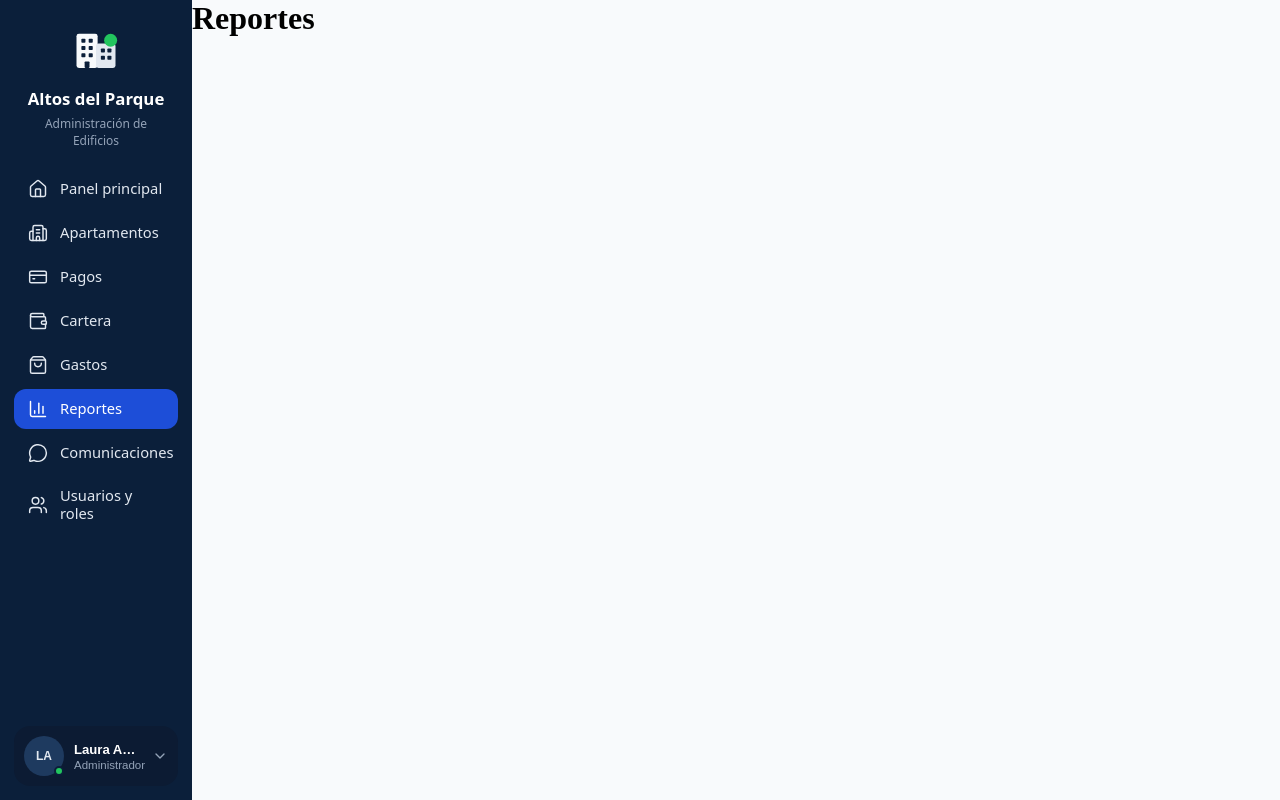
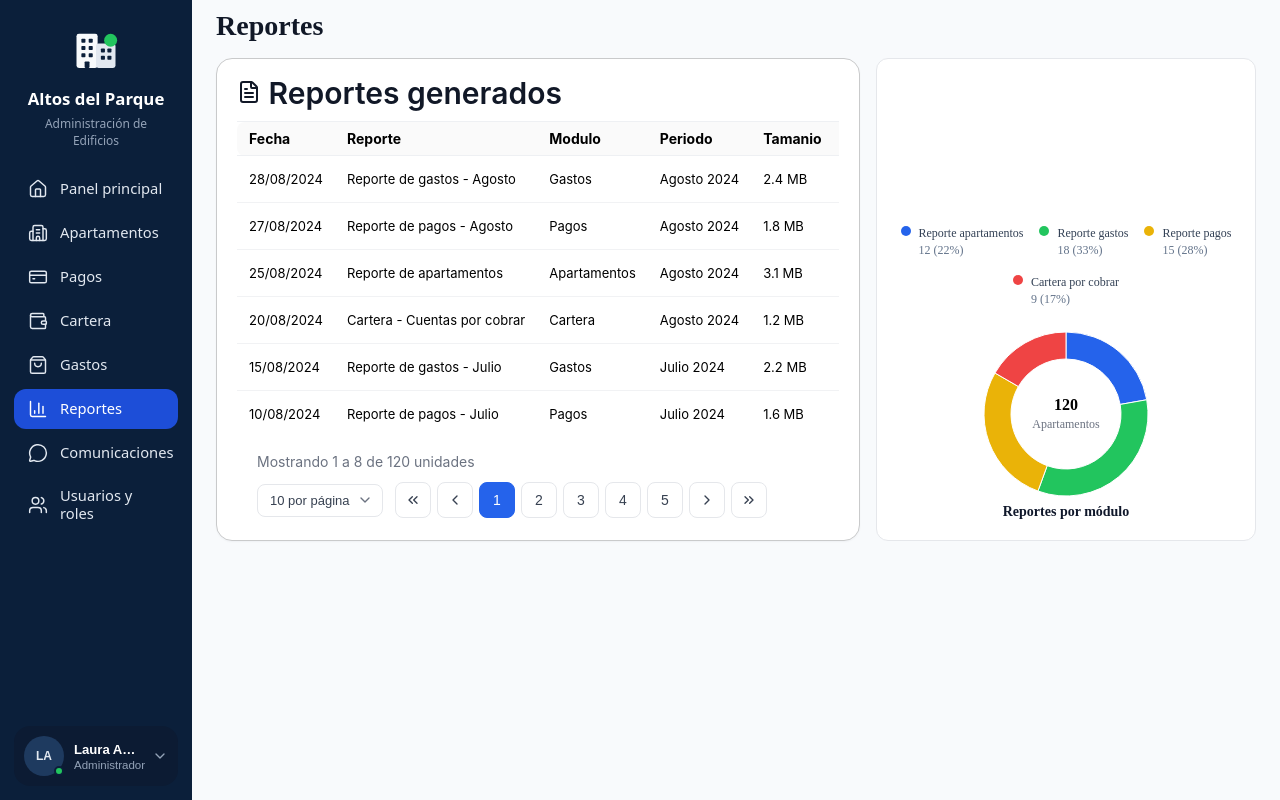
Before and after one commit to StartupName/admin-software, a React (Vite) app: page /reports in a window 1280 px wide. Built offline with nearby package versions, Linux system fonts and the light colour scheme.

Commit message:
feat(modules-reports): reuse table and donut chart components
- Add example_data for table with format pdf/excel renderer.

- Add example_data for chart and render via props.

```diff
--- a/src/modules/reports/Reports.css
+++ b/src/modules/reports/Reports.css
@@ -0,0 +1,67 @@
+.reports-container {
+  padding: 10px 24px 24px;
+  display: flex;
+  flex-direction: column;
+  gap: 16px;
+  min-height: 0;
+  box-sizing: border-box;
+}
+
+.reports-container h1 {
+  margin: 0;
+  font-size: 28px;
+  font-weight: 700;
+  color: #111827;
+}
+
+.reports-table {
+  display: flex;
+  gap: 16px;
+  align-items: flex-start;
+  min-height: 0;
+  width: 100%;
+  box-sizing: border-box;
+}
+
+.reports-table > .table-component {
+  flex: 2 1 0;
+  min-width: 0;
+  margin: 0;
+}
+
+.reports-table > .donutCard {
+  flex: 1 1 320px;
+  max-width: 380px;
+  min-width: 0;
+}
+
+.reports-format {
+  display: inline-flex;
+  align-items: center;
+  gap: 6px;
+  padding: 4px 10px;
+  border-radius: 999px;
+  font-size: 12.5px;
+  font-weight: 600;
+}
+
+.reports-format--pdf {
+  background: #fdecec;
+  color: #c0392b;
+}
+
+.reports-format--excel {
+  background: #e7f6ec;
+  color: #1a8245;
+}
+
+@media (max-width: 1024px) {
+  .reports-table {
+    flex-direction: column;
+  }
+
+  .reports-table > .donutCard {
+    max-width: 100%;
+    width: 100%;
+  }
+}
--- a/src/modules/reports/Reports.jsx
+++ b/src/modules/reports/Reports.jsx
@@ -1,11 +1,60 @@
-import "./Reports.css"
+import { FileText, FileSpreadsheet } from "lucide-react";
+import "./Reports.css";
+import TableComponent from "../dashboard/components/TableComponent/TableComponent";
+import ApartmentStatusDonut from "../dashboard/components/ChartsComponent/graphics/ApartmentStatusDonut";
+import "../dashboard/components/ChartsComponent/ChartsComponent.css";
+import tableData from "./components/TableComponent/data/example_data.json";
+import chartData from "./components/ChartComponent/data/example_data.json";
 
-function Reports(){
-    return (
-        <>
-            <h1>Reportes</h1>
-        </>
-    )
+const columns = Object.keys(tableData[0] || {}).map((key) => ({
+  key,
+  header: key.replace(/_/g, " ").replace(/\b\w/g, (c) => c.toUpperCase()),
+}));
+
+const formatColumn = columns.find((col) => col.key === "format");
+if (formatColumn) {
+  formatColumn.render = (value) => {
+    if (value === "pdf") {
+      return (
+        <span className="reports-format reports-format--pdf">
+          <FileText size={18} />
+          PDF
+        </span>
+      );
+    }
+    if (value === "excel") {
+      return (
+        <span className="reports-format reports-format--excel">
+          <FileSpreadsheet size={18} />
+          Excel
+        </span>
+      );
+    }
+    return value;
+  };
 }
 
-export default Reports
+function Reports() {
+  return (
+    <div className="reports-container">
+      <h1>Reportes</h1>
+
+      <div className="reports-table">
+        <TableComponent
+          icon={<FileText />}
+          title="Reportes generados"
+          columns={columns}
+          data={tableData}
+        />
+
+        <ApartmentStatusDonut
+          data={chartData}
+          title="Reportes por módulo"
+          legendPosition="bottom"
+        />
+      </div>
+    </div>
+  );
+}
+
+export default Reports;
--- /dev/null
+++ b/src/modules/reports/components/ChartComponent/data/example_data.json
@@ -0,0 +1,6 @@
+[
+  { "name": "Reporte apartamentos", "value": 12, "color": "#2563eb" },
+  { "name": "Reporte gastos", "value": 18, "color": "#22c55e" },
+  { "name": "Reporte pagos", "value": 15, "color": "#eab308" },
+  { "name": "Cartera por cobrar", "value": 9, "color": "#ef4444" }
+]
--- /dev/null
+++ b/src/modules/reports/components/TableComponent/data/example_data.json
@@ -0,0 +1,50 @@
+[
+  {
+    "fecha": "28/08/2024",
+    "reporte": "Reporte de gastos - Agosto",
+    "modulo": "Gastos",
+    "periodo": "Agosto 2024",
+    "tamanio": "2.4 MB",
+    "format": "pdf"
+  },
+  {
+    "fecha": "27/08/2024",
+    "reporte": "Reporte de pagos - Agosto",
+    "modulo": "Pagos",
+    "periodo": "Agosto 2024",
+    "tamanio": "1.8 MB",
+    "format": "excel"
+  },
+  {
+    "fecha": "25/08/2024",
+    "reporte": "Reporte de apartamentos",
+    "modulo": "Apartamentos",
+    "periodo": "Agosto 2024",
+    "tamanio": "3.1 MB",
+    "format": "pdf"
+  },
+  {
+    "fecha": "20/08/2024",
+    "reporte": "Cartera - Cuentas por cobrar",
+    "modulo": "Cartera",
+    "periodo": "Agosto 2024",
+    "tamanio": "1.2 MB",
+    "format": "excel"
+  },
+  {
+    "fecha": "15/08/2024",
+    "reporte": "Reporte de gastos - Julio",
+    "modulo": "Gastos",
+    "periodo": "Julio 2024",
+    "tamanio": "2.2 MB",
+    "format": "pdf"
+  },
+  {
+    "fecha": "10/08/2024",
+    "reporte": "Reporte de pagos - Julio",
+    "modulo": "Pagos",
+    "periodo": "Julio 2024",
+    "tamanio": "1.6 MB",
+    "format": "excel"
+  }
+]
```
